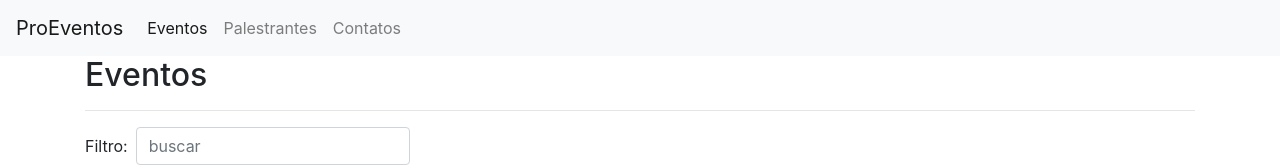
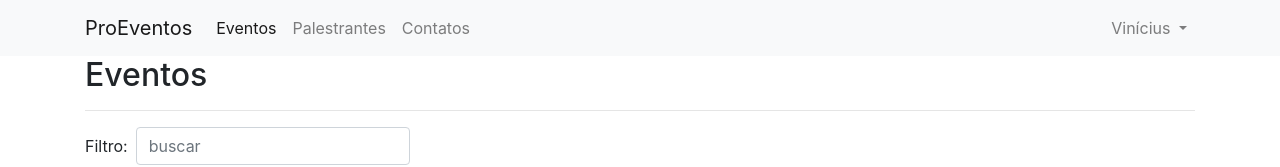
Before and after one commit to millenabomtempo/curso-full-stack-dotnet-angular, an Angular app in the folder frontend/ProEventos-App/: page / in a window 1280 px wide. Shown: the top 167 px of the page. Built offline with nearby package versions, Linux system fonts and the light colour scheme; no server answers.

Commit message:
adicionando tooltip e dropdown

```diff
--- a/frontend/ProEventos-App/src/app/app.module.ts
+++ b/frontend/ProEventos-App/src/app/app.module.ts
@@ -5,6 +5,8 @@ import { BrowserAnimationsModule } from '@angular/platform-browser/animations';
 import { FormsModule } from '@angular/forms';
 
 import { CollapseModule } from 'ngx-bootstrap/collapse';
+import { TooltipModule } from 'ngx-bootstrap/tooltip';
+import { BsDropdownModule } from 'ngx-bootstrap/dropdown';
 
 import { AppRoutingModule } from './app-routing.module';
 import { AppComponent } from './app.component';
@@ -13,6 +15,7 @@ import { PalestrantesComponent } from './palestrantes/palestrantes.component';
 import { NavComponent } from './nav/nav.component';
 
 import { EventoService } from './services/evento.service';
+
 import { DateTimeFormatPipe } from './helpers/DateTimeFormat.pipe';
 
 @NgModule({
@@ -29,6 +32,8 @@ import { DateTimeFormatPipe } from './helpers/DateTimeFormat.pipe';
     HttpClientModule,
     BrowserAnimationsModule,
     CollapseModule.forRoot(),
+    TooltipModule.forRoot(),
+    BsDropdownModule.forRoot(),
     FormsModule
   ],
   providers: [
--- a/frontend/ProEventos-App/src/app/eventos/eventos.component.html
+++ b/frontend/ProEventos-App/src/app/eventos/eventos.component.html
@@ -49,10 +49,10 @@
       <td>{{ evento.qtdPessoas}}</td>
       <td>{{ evento.lotes[0].nome }}</td>
       <td>
-        <button class="btn btn-primary btn-sm mr-2">
+        <button class="btn btn-primary btn-sm mr-2" tooltip="Editar">
           <i class="fa fa-edit"></i>
         </button>
-        <button class="btn btn-danger btn-sm">
+        <button class="btn btn-danger btn-sm" tooltip="Excluir">
           <i class="fa fa-trash"></i>
         </button>
       </td>
--- a/frontend/ProEventos-App/src/app/nav/nav.component.html
+++ b/frontend/ProEventos-App/src/app/nav/nav.component.html
@@ -1,4 +1,5 @@
 <nav class="navbar navbar-expand-lg navbar-light bg-light">
+  <div class="container">
     <a class="navbar-brand" href="#">ProEventos</a>
     <button
       class="navbar-toggler"
@@ -12,10 +13,17 @@
     >
       <span class="navbar-toggler-icon"></span>
     </button>
-  <div class="collapse navbar-collapse" id="navbarNav" [collapse]="isCollapsed" [isAnimated]="true">
-    <ul class="navbar-nav">
+    <div
+      class="collapse navbar-collapse"
+      id="navbarNav"
+      [collapse]="isCollapsed"
+      [isAnimated]="true"
+    >
+      <ul class="navbar-nav mr-auto">
         <li class="nav-item active">
-        <a class="nav-link" href="#">Eventos <span class="sr-only">(current)</span></a>
+          <a class="nav-link" href="#"
+            >Eventos <span class="sr-only">(current)</span></a
+          >
         </li>
         <li class="nav-item">
           <a class="nav-link" href="#">Palestrantes</a>
@@ -24,5 +32,30 @@
           <a class="nav-link" href="#">Contatos</a>
         </li>
       </ul>
+      <ul class="navbar-nav">
+        <li class="nav-item dropdown" dropdown>
+          <a
+            dropdownToggle
+            class="nav-link dropdown-toggle"
+            href="#"
+            id="navbarDropdownMenuLink"
+            data-toggle="dropdown"
+            aria-haspopup="true"
+            aria-expanded="false"
+          >
+            Vinícius
+          </a>
+          <div
+            *dropdownMenu
+            class="dropdown-menu"
+            aria-labelledby="navbarDropdownMenuLink"
+          >
+            <a class="dropdown-item" href="#"> Perfil </a>
+            <div role="separator" class="divider"></div>
+            <a class="dropdown-item" href="#"> Sair </a>
+          </div>
+        </li>
+      </ul>
+    </div>
   </div>
 </nav>
```
Lines whose indentation alone changed are shown as unchanged.
